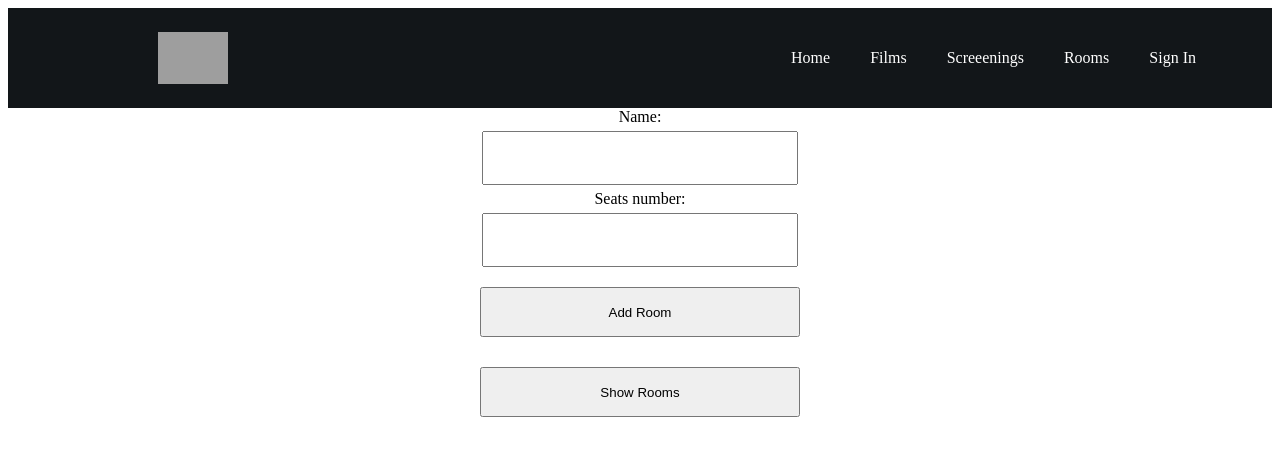
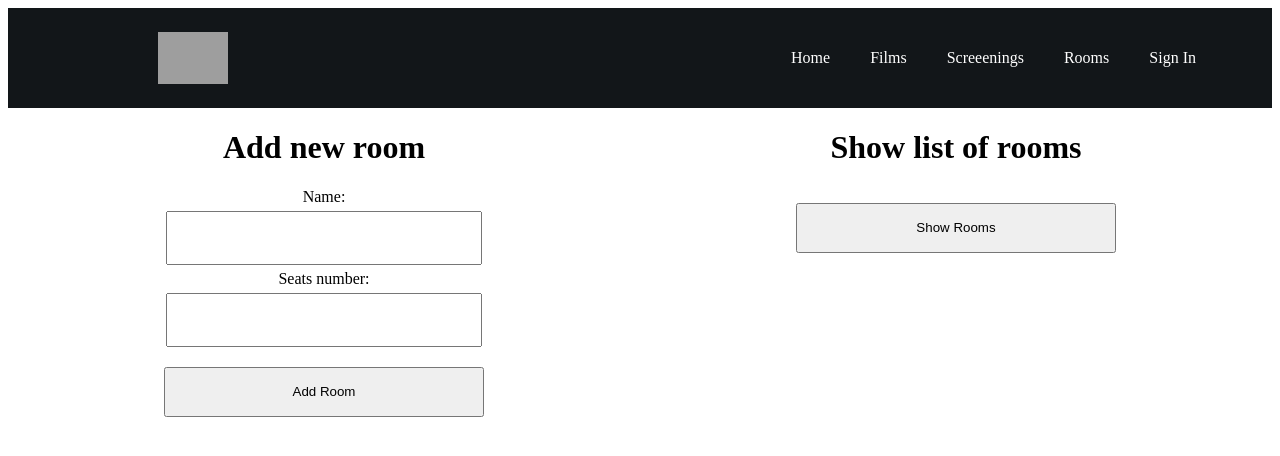
Before and after one commit to Zo5o/BD_app, a React (Create React App) app in the folder client/: page /rooms in a window 1280 px wide. Shown: the top 456 px of the page. Built offline with nearby package versions, Linux system fonts and the light colour scheme; grey boxes are pictures that could not be loaded.

Commit message:
Better css for Rooms

```diff
--- a/client/src/pages/Rooms.js
+++ b/client/src/pages/Rooms.js
@@ -1,5 +1,6 @@
 import React from "react";
 import "../App.css";
+import "../styles/Rooms.css";
 import { useState } from "react";
 import Axios from "axios";
 
@@ -64,10 +65,12 @@ function Rooms() {
 	};
 
 	return (
-		<div className="App">
-			<div className="information">
+		<div className="rooms">
+			<div className="addRoom">
+				<h1>Add new room</h1>
 				<label>Name:</label>
 				<input
+					className="longInput"
 					type="text"
 					onChange={(event) => {
 						setName(event.target.value);
@@ -75,27 +78,34 @@ function Rooms() {
 				/>
 				<label>Seats number:</label>
 				<input
+					className="longInput"
 					type="number"
 					onChange={(event) => {
 						setSeats_number(event.target.value);
 					}}
 				/>
-				<button onClick={addRoom}>Add Room</button>
+				<button className="longButton" onClick={addRoom}>
+					Add Room
+				</button>
 			</div>
 
-			<div className="employees">
-				<button onClick={getRooms}>Show Rooms</button>
+			<div className="listRoom">
+				<h1>Show list of rooms</h1>
+				<button className="longButton" onClick={getRooms}>
+					Show Rooms
+				</button>
 				{roomList.map((val, key) => {
 					console.log("want to show");
 					return (
-						<div className="employee">
-							<div>
+						<div className="listRoomItem">
+							<div className="roomData">
 								<h3>Name: {val.name}</h3>
 								<h3>Seats number: {val.seats_number}</h3>
 							</div>
-							<div>
+							<div className="roomEdit">
 								{" "}
 								<input
+									className="shortInput"
 									type="text"
 									placeholder="2000..."
 									onChange={(event) => {
@@ -103,13 +113,17 @@ function Rooms() {
 									}}
 								/>
 								<button
+									className="shortButton"
 									onClick={() => {
 										updateRoomSeatsNumber(val.id);
 									}}
 								>
 									Update Seats number
 								</button>
+							</div>
+							<div>
 								<button
+									className="shortButton"
 									onClick={() => {
 										deleteRoom(val.id);
 									}}
--- /dev/null
+++ b/client/src/styles/Rooms.css
@@ -0,0 +1,79 @@
+.rooms {
+	display: flex;
+	flex-direction: row;
+	justify-content: center;
+}
+
+.addRoom {
+	display: flex;
+	flex-direction: column;
+	width: 100%;
+	justify-content: top;
+	align-items: center;
+}
+
+.listRoom {
+	display: flex;
+	align-items: center;
+	flex-direction: column;
+	width: 100%;
+}
+
+.listRoomItem {
+	display: flex;
+	align-items: center;
+	flex-direction: column;
+	width: 70%;
+	border: 1px solid;
+	margin: 10px;
+	display: flex;
+	padding: 10px;
+}
+
+.roomData {
+	font-family: "Courier New", Courier, monospace;
+}
+
+.roomEdit {
+	display: flex;
+	align-items: center;
+	flex-direction: row;
+}
+
+.shortInput {
+	width: 200px;
+	height: 48px;
+	font-size: 12px;
+	padding-left: 10px;
+	margin: 5px;
+}
+
+.shortButton {
+	width: 220px;
+	height: 50px;
+	margin-top: 15px;
+	margin-bottom: 15px;
+}
+
+.longInput {
+	width: 300px;
+	height: 48px;
+	font-size: 12px;
+	padding-left: 10px;
+	margin: 5px;
+}
+
+.longButton {
+	width: 320px;
+	height: 50px;
+	margin-top: 15px;
+	margin-bottom: 15px;
+}
+
+.shortButton:hover {
+	cursor: pointer;
+}
+
+.longButton:hover {
+	cursor: pointer;
+}
```
